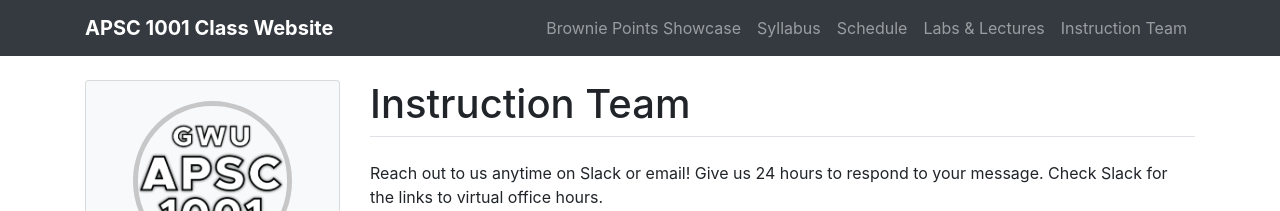
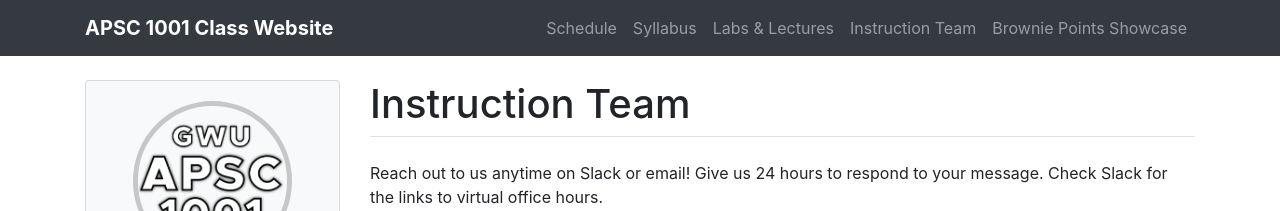
Before and after one commit to GWU-APSC1001/gwu-apsc1001.github.io, a Jekyll site: the page built from _pages/contact.md, in a window 1280 px wide. Shown: the top 211 px of the page. Built offline with Jekyll 4.4.1, drawn with Linux system fonts in a browser that asks for light colours; part of the change alters nothing that is shown.

Commit message:
Rearrange navbar

```diff
--- a/_data/nav.yml
+++ b/_data/nav.yml
@@ -1,12 +1,9 @@
 # These pages appear along the navbar at the top
-- title: Brownie Points Showcase
-  href: brownie-points.html
+- title: Schedule
+  href: schedule.html
 
 - title: Syllabus
   href: syllabus.html
-
-- title: Schedule
-  href: schedule.html
 
 - title: Labs & Lectures
   href: list/labs.html
@@ -14,5 +11,8 @@
 - title: Instruction Team
   href: contact.html
 
+- title: Brownie Points Showcase
+  href: brownie-points.html
+
 # - title: Assignments
 #   href: list/assignments.html
```
